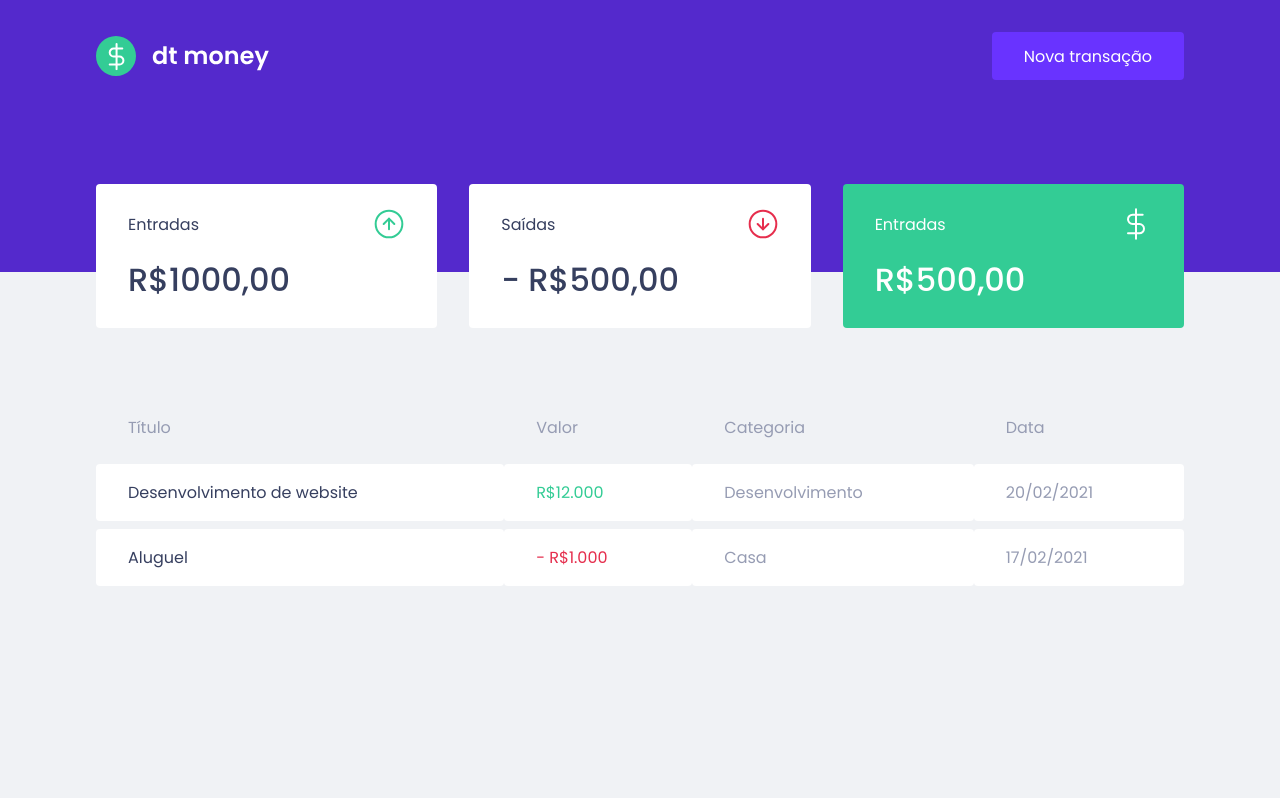
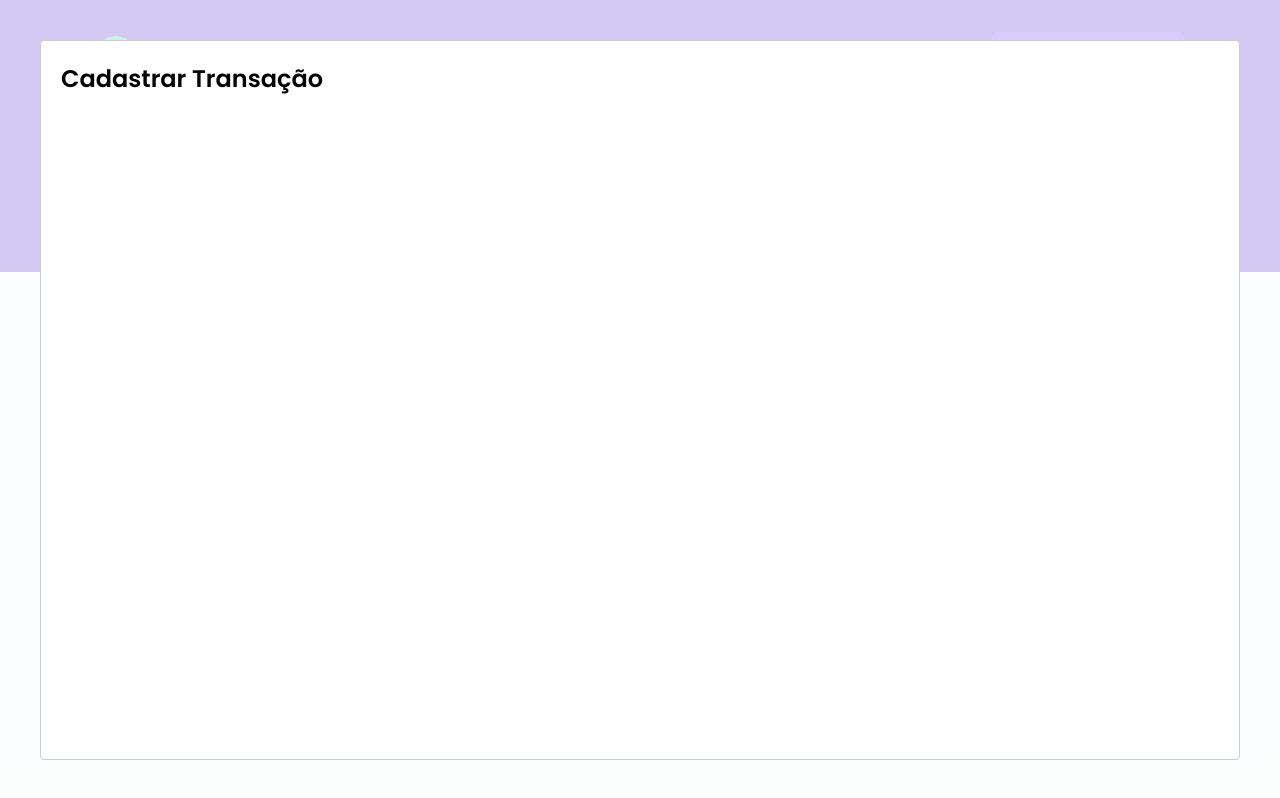
Before and after one commit to Dougsrodrigues/Ignite-ReactJS, a React (Create React App) app: page / in a window 1280 px wide. Both pictures are taken after a click on the button "Nova transação". Built offline with nearby package versions, Linux system fonts and the light colour scheme; no server answers; what miragejs would draw is missing.

Commit message:
criando e configurando modal

```diff
--- a/package.json
+++ b/package.json
@@ -7,6 +7,7 @@
     "miragejs": "^0.1.41",
     "react": "^17.0.1",
     "react-dom": "^17.0.1",
+    "react-modal": "^3.12.1",
     "react-scripts": "4.0.3",
     "styled-components": "^5.2.1",
     "web-vitals": "^1.0.1"
@@ -19,6 +20,7 @@
     "@types/node": "^12.0.0",
     "@types/react": "^17.0.0",
     "@types/react-dom": "^17.0.0",
+    "@types/react-modal": "^3.12.0",
     "@types/styled-components": "^5.1.9",
     "typescript": "^4.1.2"
   },
--- a/src/App.tsx
+++ b/src/App.tsx
@@ -1,12 +1,32 @@
 import { Dashboard } from "./components/Dashboard";
+import Modal from 'react-modal'
 import { Header } from "./components/Header";
 import { GlobalStyle } from "./styles/global";
+import { useState } from "react";
 
 export function App() {
+  const [isNewTransactionModalOpen, setIsNewTransactionModalOpen] = useState(false);
+
+  function handleOpenNewTransactionModal() {
+    setIsNewTransactionModalOpen(true)
+  }
+
+  function handleCloseNewTransactionModal() {
+    setIsNewTransactionModalOpen(false)
+  }
+
   return (
     <>
-      <Header />
-      <Dashboard/>
+      <Header onOpenNewTransactionModal={handleOpenNewTransactionModal} />
+      <Dashboard />
+
+
+      <Modal
+        isOpen={isNewTransactionModalOpen}
+        onRequestClose={handleCloseNewTransactionModal}
+      >
+        <h2>Cadastrar Transação</h2>
+      </Modal>
       <GlobalStyle />
     </>
   );
--- a/src/components/Header/index.tsx
+++ b/src/components/Header/index.tsx
@@ -1,14 +1,21 @@
+import { useState } from 'react'
 import logoImg from '../../assets/logo.svg'
 
 import { Container, Content } from './styles'
 
-export function Header() {
+interface HeaderProps {
+  onOpenNewTransactionModal: () => void;
+}
+
+export function Header({ onOpenNewTransactionModal }: HeaderProps) {
+
+
   return (
     <Container>
       <Content>
+        <img src={logoImg} alt="dt money" />
+        <button type="button" onClick={onOpenNewTransactionModal}>Nova transação</button>
 
-        <img src={logoImg} alt="dt money" />
-        <button type="button">Nova transação</button>
       </Content>
     </Container>
   )
```
Also changed, not shown: 1 other file (tests, documents, lock files or other folders).
